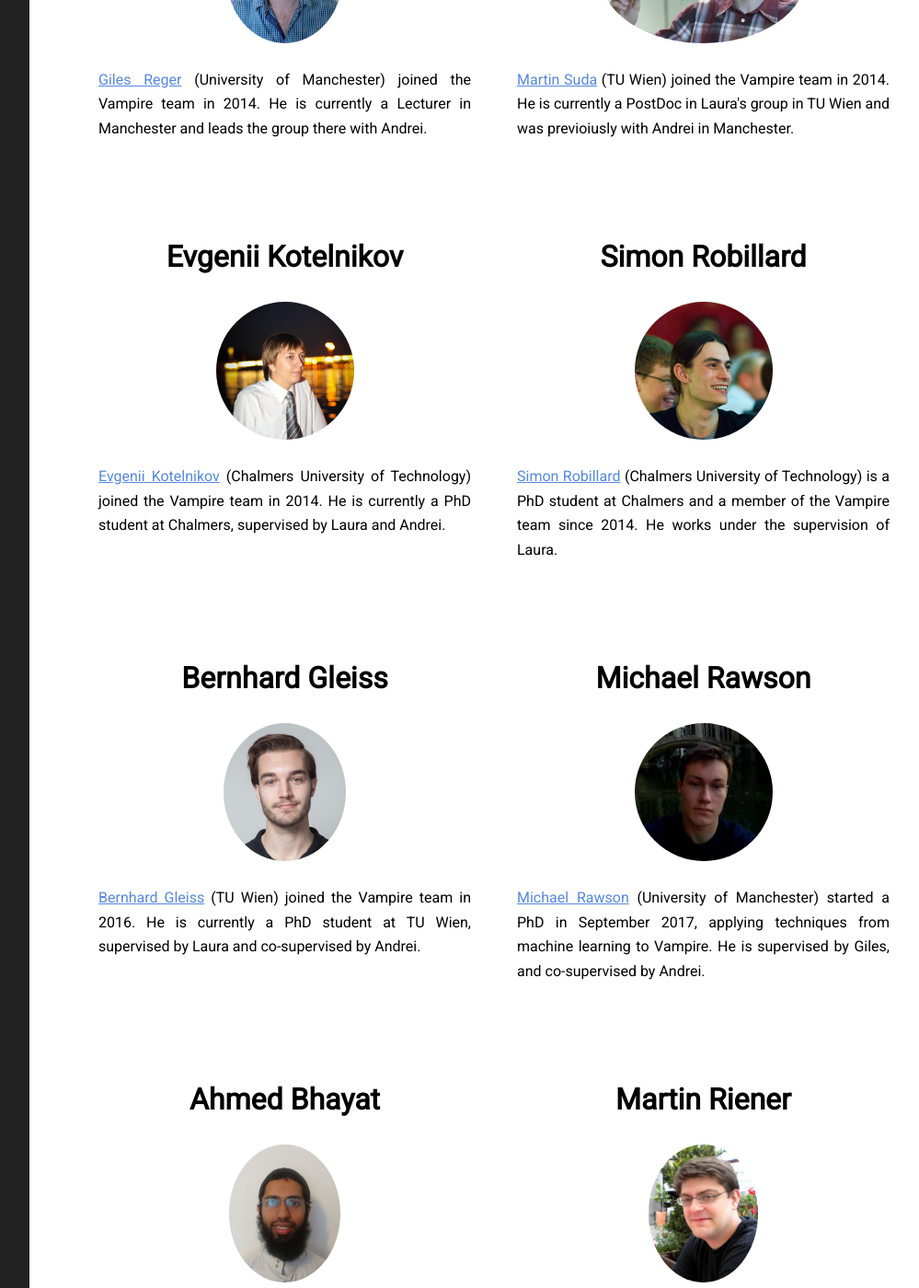
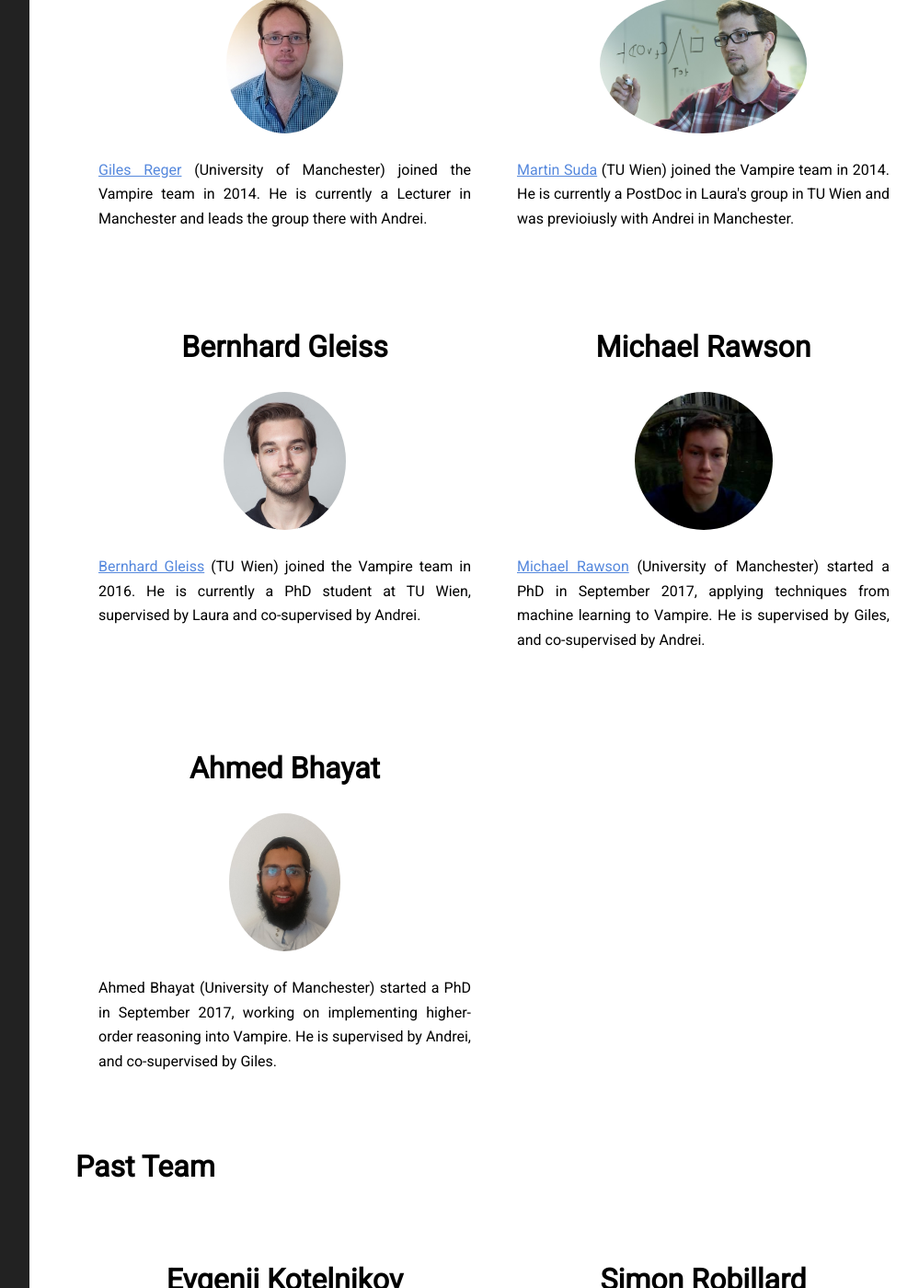
Before and after one commit to vprover/vprover.github.io, a Jekyll site: the page built from team.html, in a window 1280 px wide and 1400 px high, scrolled down 961 px. Shown: the whole window at 92% size, without its empty margins (268-1267 px from the left). Built offline with Jekyll 4.4.1, drawn with Linux system fonts in a browser that asks for light colours; some of the changed text lies outside the part shown.

Commit message:
Split Team into Current and Past

```diff
--- a/team.html
+++ b/team.html
@@ -1,13 +1,14 @@
 ---
-title: Current Team
+title: Vampire Team
 layout: default
 ---
 {% include authors.html %}
 
 <p>
-This page describes the current team working on Vampire.
+This page describes the current and past team working on Vampire.
 For a history of past team members see the <a href="/history.html">History page</a>.
 </p>
+<h2>Current Team</h2>
 
 <ul class="bio-list">
 <li class="bio">
@@ -47,24 +48,6 @@ He is currently a PostDoc in Laura's group in TU Wien and was previoiusly with A
 </li>
 
 <li class="bio">
-<h2>Evgenii Kotelnikov</h2>
-<img alt="Evgenii Kotelnikov" src="/img/evgenii.jpg">
-<p>
-{{ kotelnikov }} (Chalmers University of Technology) joined the Vampire team in 2014.
-He is currently a PhD student at Chalmers, supervised by Laura and Andrei.
-</p>
-</li>
-
-<li class="bio">
-<h2>Simon Robillard</h2>
-<img alt="Simon Robillard" src="/img/srobillard.jpg">
-<p>
-{{ robillard }} (Chalmers University of Technology) is a PhD student at Chalmers and a member of the Vampire team since 2014.
-He works under the supervision of Laura.
-</p>
-</li>
-
-<li class="bio">
 <h2>Bernhard Gleiss</h2>
 <img alt="Bernhard Gleiss" src="/img/bgleiss.jpg">
 <p>
@@ -91,13 +74,33 @@ He is supervised by Andrei, and co-supervised by Giles.
 </p>
 </li>
 
+</ul>
+  <h2>Past Team</h2>
+<ul class="bio-list">
 <li class="bio">
+<h2>Evgenii Kotelnikov</h2>
+<img alt="Evgenii Kotelnikov" src="/img/evgenii.jpg">
+<p>
+{{ kotelnikov }} (Chalmers University of Technology) joined the Vampire team in 2014.
+He is currently a PhD student at Chalmers, supervised by Laura and Andrei.
+</p>
+</li>
+
+<li class="bio">
+<h2>Simon Robillard</h2>
+<img alt="Simon Robillard" src="/img/srobillard.jpg">
+<p>
+{{ robillard }} (Chalmers University of Technology) is a PhD student at Chalmers and a member of the Vampire team since 2014.
+He works under the supervision of Laura.
+</p>
+</li>
+
+  <li class="bio">
 <h2>Martin Riener</h2>
 <img alt="Martin Riener" src="/img/mriener.jpg">
 <p>
 {{ mriener }} (University of Manchester) joined as a Post-Doc in 2018. He is working on theory instantiation for Vampire.
 </p>
 </li>
-
-
+</ul>
 </div>
```
